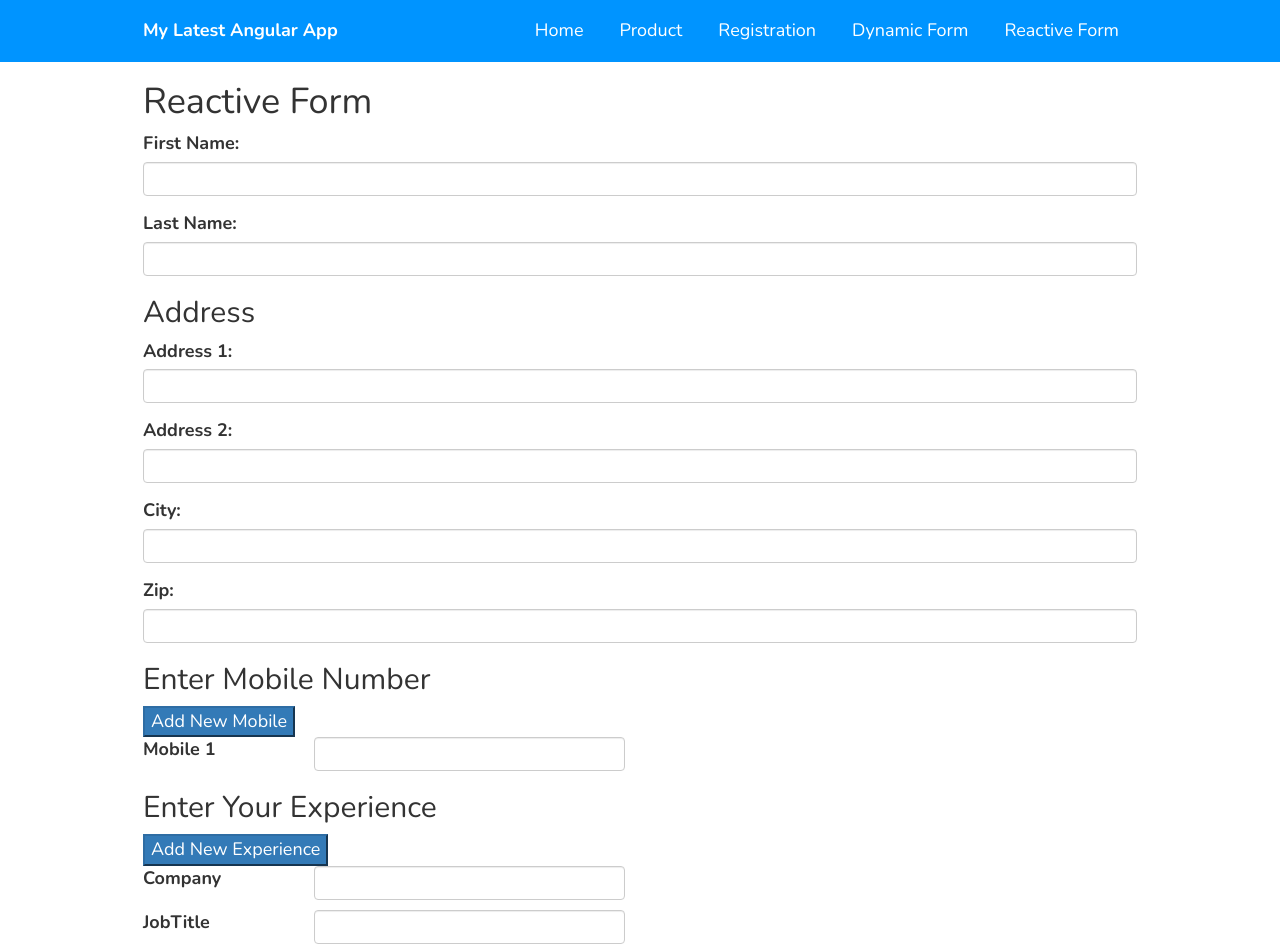
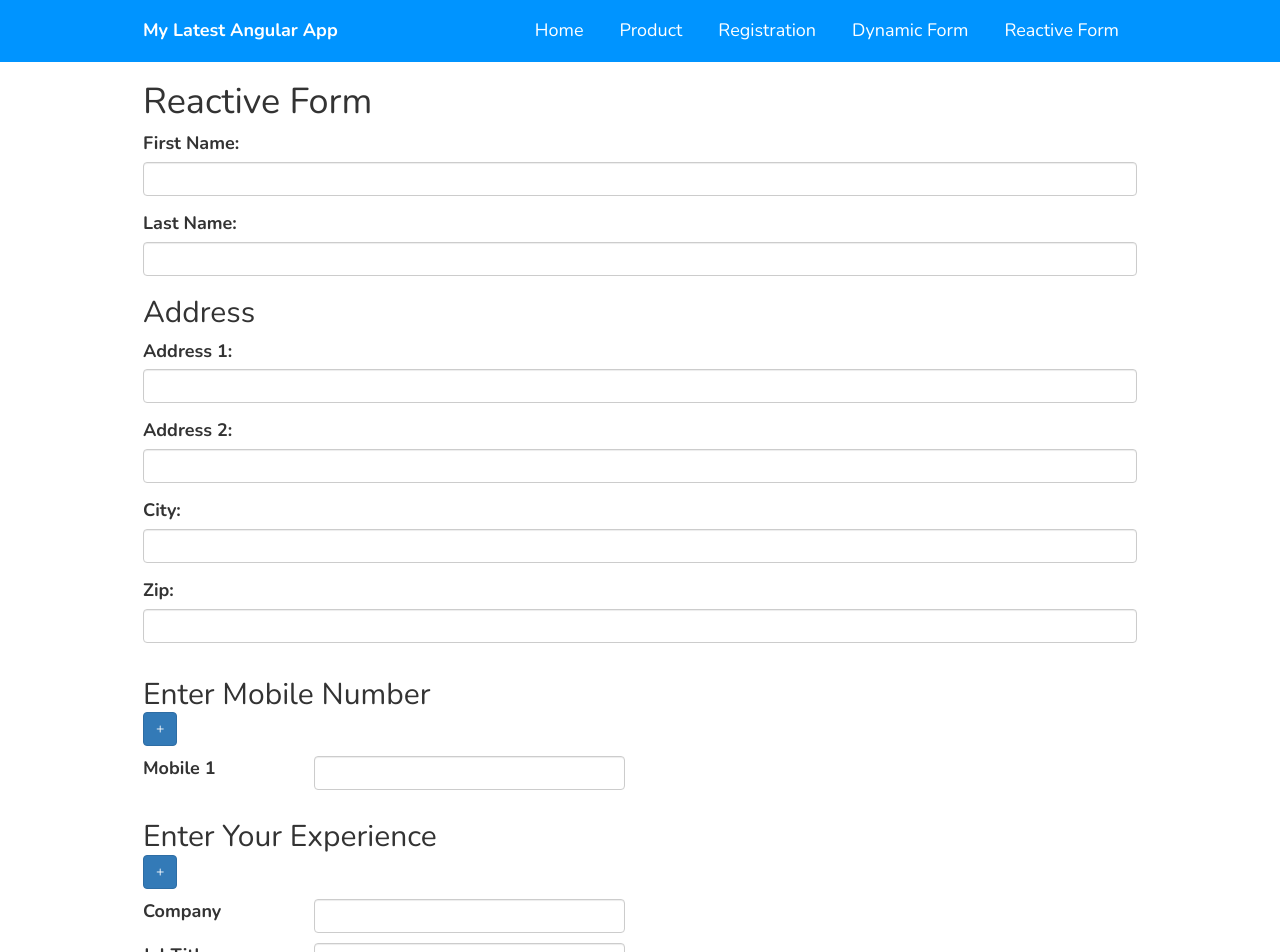
Before and after one commit to saiful-repository/angular-10-application, an Angular app: page /reactive-form in a window 1280 px wide. Shown: the top 952 px of the page. Built offline with nearby package versions, Linux system fonts and the light colour scheme.

Commit message:
update global scss file

```diff
--- a/src/app/dynamic-form-control-with-regular-form/dynamic-form-control-with-regular-form.component.html
+++ b/src/app/dynamic-form-control-with-regular-form/dynamic-form-control-with-regular-form.component.html
@@ -1,18 +1,18 @@
 <h1>Dynamic form control</h1>
-<form (ngSubmit)="submitForm()">
+<form (ngSubmit)="submitForm(myform)" #myform="ngForm">
   <div class="container">
     <div class="row" *ngFor="let data of dataarray; let i=index">
-      <div class="form-group col-md-3">
+      <div class="form-group col-md-3" [class.has-error]="name.invalid && name.touched" [class.has-success]="name.valid">
         <label>Name</label>
-        <input type="text" class="form-control" name="name{{i}}" [(ngModel)]="data.name" />
+        <input type="text" class="form-control" [name]="'name'+i" [(ngModel)]="data.name" #name="ngModel" required/>
       </div>
-      <div class="form-group col-md-3">
+      <div class="form-group col-md-3" [class.has-error]="email.invalid && email.touched" [class.has-success]="email.valid">
         <label>Email</label>
-        <input type="text" class="form-control" name="email{{i}}" [(ngModel)]="data.email" />
+        <input type="text" class="form-control" [name]="'email'+i" [(ngModel)]="data.email" #email="ngModel"  required/>
       </div>
-      <div class="form-group col-md-3">
+      <div class="form-group col-md-3" [class.has-error]="phone.invalid && phone.touched" [class.has-success]="phone.valid">
         <label>Phone</label>
-        <input type="text" class="form-control" name="phone{{i}}" [(ngModel)]="data.phone" />
+        <input type="text" class="form-control" [name]="'phone'+i" [(ngModel)]="data.phone" #phone="ngModel"  required/>
       </div>
       <div class="form-group col-md-2" style="margin-top:28px;">
         <span *ngIf="i!=0" (click)="deleteForm(i)" class="btn btn-danger">x</span>
@@ -21,7 +21,7 @@
     <div class="row">
       <div class="form-group col-md-4">
         <span (click)="addForm()" class="btn btn-success">Add New</span>
-        <button class="btn btn-success" style="margin-left:10px;">Submit</button>
+        <button class="btn btn-success" style="margin-left:10px;" [disabled]="myform.invalid">Submit</button>
       </div>
     </div>
   </div>
--- a/src/app/dynamic-form-control-with-regular-form/dynamic-form-control-with-regular-form.component.ts
+++ b/src/app/dynamic-form-control-with-regular-form/dynamic-form-control-with-regular-form.component.ts
@@ -1,5 +1,6 @@
 import { Component, OnInit } from '@angular/core';
 import { employee } from '../model/employee';
+import { NgForm } from '@angular/forms';
 
 @Component({
   selector: 'app-dynamic-form-control-with-regular-form',
@@ -17,8 +18,10 @@ export class DynamicFormControlWithRegularFormComponent implements OnInit {
     this.dataarray.push(this.employee);
   }
 
-  submitForm() {
-    console.log(this.dataarray);
+  submitForm(myform: NgForm) {
+    if (myform.valid) {
+      console.log(this.dataarray);
+    }
   }
 
   addForm() {
--- a/src/app/reactive-form/reactive-form.component.html
+++ b/src/app/reactive-form/reactive-form.component.html
@@ -35,7 +35,11 @@
       <div *ngIf="myformGroup.get(['address','zip']).hasError('required') && myformGroup.get(['address','zip']).touched"> Zip is required</div>
     </div>
   </div>
-  <h2>Enter Mobile Number</h2> <input type="button" class="btn-primary" value="Add New Mobile" (click)="addmobiles()" />
+  <div class="row">
+    <div class="col-sm-4">
+      <h2>Enter Mobile Number  <span (click)="addmobiles()" class="btn btn-primary">+</span></h2>
+    </div>
+  </div>
   <div formArrayName="mobiles">
     <div *ngFor="let mobile of mobiles.controls; let i=index">
       <div class="row" style="margin-bottom:10px;">
@@ -49,9 +53,13 @@
           </div>
         </div>
       </div>
-      </div>
     </div>
-  <h2>Enter Your Experience</h2> <input type="button" class="btn-primary" value="Add New Experience" (click)="addexperience()" />
+  </div>
+  <div class="row">
+    <div class="col-sm-4">
+      <h2>Enter Your Experience  <span (click)="addexperience()" class="btn btn-primary">+</span></h2>
+    </div>
+  </div>
   <div formArrayName="experience" *ngFor="let experi of experience.controls; let i = index">
     <div [formGroupName]="i">
       <div class="row" style="margin-bottom:10px;">
@@ -80,9 +88,9 @@
             <input class="form-control" type="text" formControlName="salary" [id]="'salary'+i" />
           </div>
         </div>
-        </div>
       </div>
     </div>
+  </div>
   <div class="form-group">
     <button type="submit" class="btn btn-primary">Submit</button>
   </div>
--- a/src/styles.scss
+++ b/src/styles.scss
@@ -42,3 +42,9 @@ header
         }
     }
 }
+
+.register
+{
+    display:block;
+    background-color:gray;
+}
```
